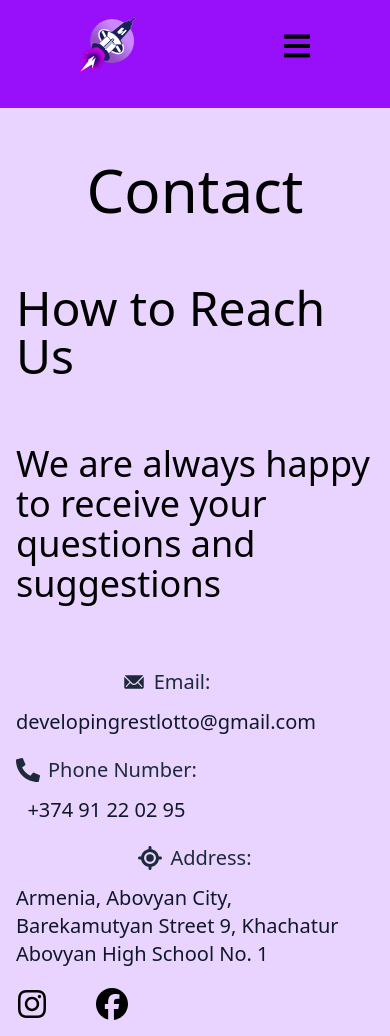
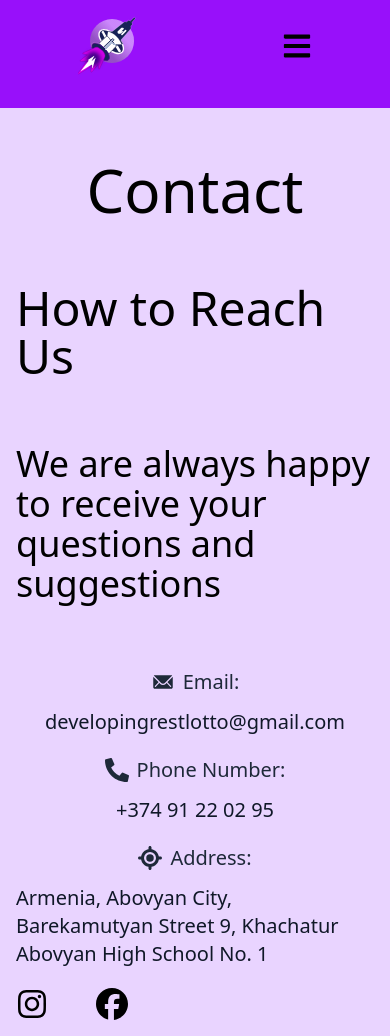
Before and after one commit to KoryunNersisyan468/developing-game, a React (Vite) app: page /contact in a window 390 px wide. Built offline with nearby package versions, Linux system fonts and the light colour scheme.

Commit message:
Initial commit

```diff
--- a/src/components/ContactDescription.jsx
+++ b/src/components/ContactDescription.jsx
@@ -36,9 +36,9 @@ export default function ContactDescription() {
         <h3 className="text-4xl md:text-5xl">{t("contact_h3")}</h3>
 
         <div>
-          <div className="text-xl md:text-2xl justify-between items-start flex flex-col gap-5">
+          <div className="text-xl md:text-2xl md:justify-between justify-center md:items-start items-center flex flex-col gap-5">
             <a
-              className="flex sm:flex-row flex-col gap-3 items-center text-gray-800 dark:text-gray-300"
+              className="flex sm:flex-row justify-center flex-col gap-3 items-center text-gray-800 dark:text-gray-300"
               href={`https://mail.google.com/mail/?view=cm&to=developingrestlotto@gmail.com&su=${t(
                 "gmail_a_su"
               )}&body=${t("gmail_a_body")}`}
@@ -48,7 +48,7 @@ export default function ContactDescription() {
                 <IoIosMail size={24} />
                 {t("email")}:{" "}
               </div>
-              <span className="text-gray-900 dark:text-gray-200">
+              <span className="text-gray-900 text-center dark:text-gray-200">
                 developingrestlotto@gmail.com
               </span>
             </a>
--- a/src/pages/About.jsx
+++ b/src/pages/About.jsx
@@ -25,7 +25,7 @@ export default function About() {
   return (
     <div className="w-full flex justify-center dark:text-black text-zinc-900 bg-stone-200 transition-all duration-200 dark:bg-stone-300 gap-6 flex-col items-center">
       <div className="flex md:w-2/3 w-5/6 justify-around items-center flex-col">
-        <h1 className="md:text-8xl text-6xl bg-gradient-to-r dark:from-indigo-700 dark:to-fuchsia-300 from-fuchsia-700 to-indigo-300 bg-clip-text text-transparent mt-4 font-bold">
+        <h1 className="md:text-8xl text-6xl text-center bg-gradient-to-r dark:from-indigo-700 dark:to-fuchsia-300 from-fuchsia-700 to-indigo-300 bg-clip-text text-transparent mt-4 font-bold">
           {t("about_h")}
         </h1>
         <p className="md:text-3xl text-2xl border-0 flex flex-col gap-3 justify-between items-start  dark:border-blue-300 border-purple-300 rounded-2xl box-border p-5 mt-6 w-full">
--- a/src/pages/Home.jsx
+++ b/src/pages/Home.jsx
@@ -13,10 +13,10 @@ export default function Home() {
         alt="HomeBg"
       />
       <div className="absolute top-1/6 gap-24 left-1/10 flex transition-all duration-200 text-gray-900 dark:text-white flex-col justify-between items-start">
-        <h1 className="md:text-8xl  home_title font-bold text-5xl sm:text-6xl w-96 sm:w-xl w-sm">
+        <h1 className="md:text-8xl  home_title font-bold text-5xl sm:text-6xl w-96 sm:w-xl w-xs">
           {t("home_title")}
         </h1>
-        <p className="sm:text-4xl text-3xl w-96 sm:w-lg">
+        <p className="sm:text-4xl text-2xl w-96 sm:w-lg w-xs">
           {t("home_description")}
         </p>
         <StartBtn />
--- a/src/pages/Results.jsx
+++ b/src/pages/Results.jsx
@@ -45,8 +45,8 @@ export default function Results() {
     <div className="w-full md:h-[calc(100vh-78px)] min-h-[calc(100vh-108px)] dark:text-gray-300 text-black text-xl bg-purple-300 transition-all duration-200 dark:bg-indigo-500 justify-center flex items-center">
       <div className="dark:bg-indigo-700 bg-purple-800 w-full lg:w-3/4 xl:1/2 p-6">
         <div className="mb-4 w-full flex md:justify-between justify-center items-center">
-          <div className="flex w-full justify-between md:flex-row flex-col items-center md:gap-11 gap-6">
-            <div>
+          <div className="flex w-full md:justify-between justify-cenetr md:flex-row flex-col items-center md:gap-11 gap-6">
+            <div className="flex w-full justify-center flex-col md:flex-row items-center">
               <label className="text-gray-200  mr-2">{t("sort_by")}</label>
               <select
                 className="p-2 border text-black rounded bg-amber-50"
```
